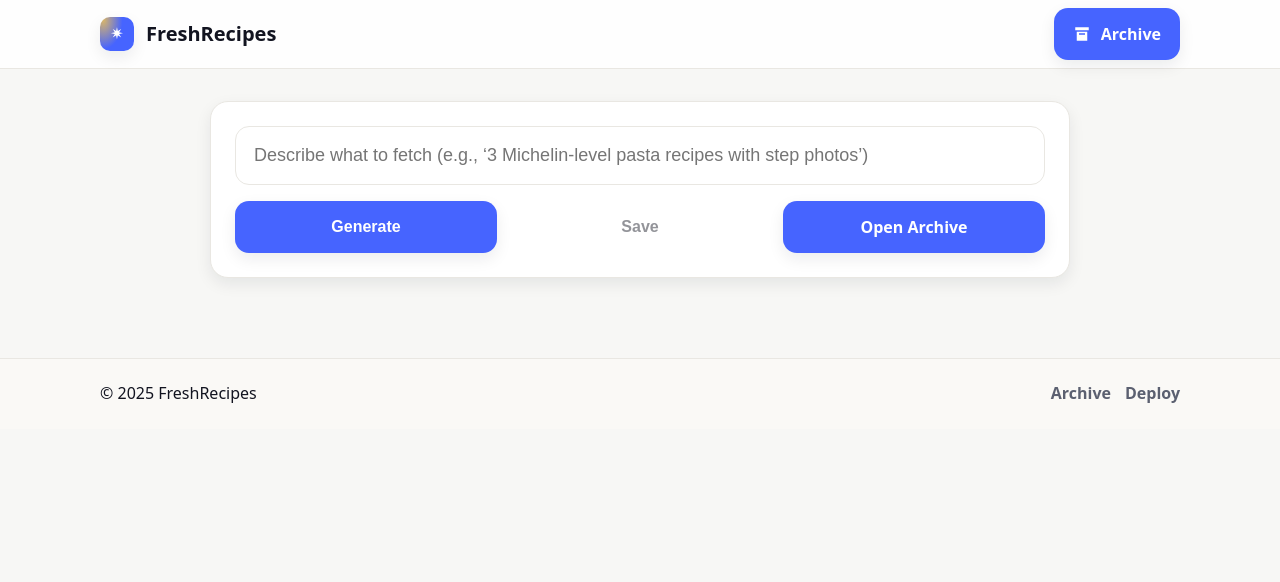
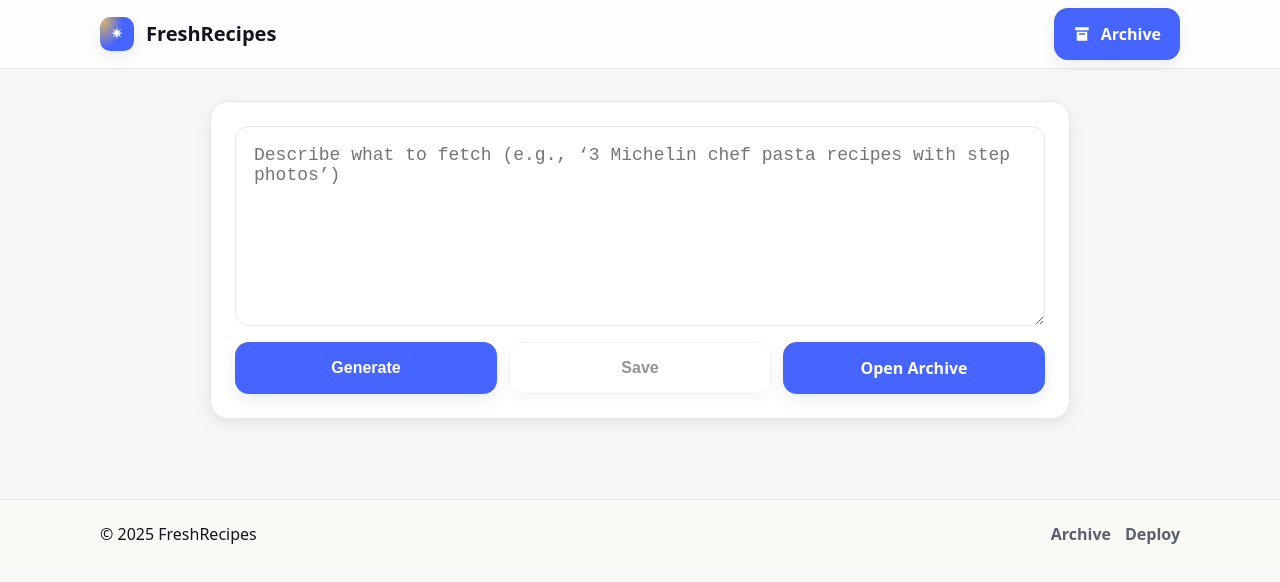
Before and after one commit to Apttyman/freshrecipes, a Next.js app: page / in a window 1280 px wide. Shown: the top 582 px of the page. Built offline with nearby package versions, Linux system fonts and the light colour scheme.

Commit message:
Update page.tsx

```diff
--- a/app/page.tsx
+++ b/app/page.tsx
@@ -26,7 +26,7 @@ export default function HomePage() {
       })
       const json = await resp.json()
       setResult(json)
-      setTimeout(() => ensureImages(), 0)
+      requestAnimationFrame(() => ensureImages())
     } catch {
       setResult({ html: '', data: null, error: 'Request failed. Try again.' })
     } finally {
@@ -45,7 +45,7 @@ export default function HomePage() {
       el.referrerPolicy = 'no-referrer'
       el.crossOrigin = 'anonymous'
       el.addEventListener('error', () => {
-        el.classList.add('img-error') // text remains; we do not strip anything
+        el.style.opacity = '0.0' // don’t hide text/steps; only fade broken image
       })
     })
   }
@@ -65,16 +65,14 @@ export default function HomePage() {
       if (!resp.ok) throw new Error('bad status')
       toast('Saved to Archive')
     } catch {
-      // Fallback: download HTML so the user never loses work
+      // Fallback download to never lose work
       const blob = new Blob([result!.html], { type: 'text/html;charset=utf-8' })
       const url = URL.createObjectURL(blob)
       const a = document.createElement('a')
       a.href = url
       a.download = `recipes-${Date.now()}.html`
-      document.body.appendChild(a)
-      a.click()
+      document.body.appendChild(a); a.click(); a.remove()
       URL.revokeObjectURL(url)
-      a.remove()
       toast('Downloaded HTML')
     }
   }
@@ -83,9 +81,9 @@ export default function HomePage() {
     const div = document.createElement('div')
     div.textContent = msg
     Object.assign(div.style, {
-      position: 'fixed', bottom: '16px', left: '50%', transform: 'translateX(-50%)',
-      padding: '10px 14px', background: '#111420', color: '#fff',
-      borderRadius: '12px', zIndex: '1000'
+      position:'fixed', bottom:'16px', left:'50%', transform:'translateX(-50%)',
+      padding:'10px 14px', background:'#121420', color:'#fff',
+      borderRadius:'12px', zIndex:'1000', fontWeight:'700'
     } as CSSStyleDeclaration)
     document.body.appendChild(div)
     setTimeout(() => div.remove(), 1400)
@@ -96,38 +94,38 @@ export default function HomePage() {
       {/* Query */}
       <section className="card">
         <div className="query-grid">
-          <input
-            className="input"
-            placeholder="Describe what to fetch (e.g., ‘3 Michelin-level pasta recipes with step photos’)"
+          <textarea
+            className="input textarea"
+            placeholder="Describe what to fetch (e.g., ‘3 Michelin chef pasta recipes with step photos’)"
             value={query}
             onChange={(e) => setQuery(e.target.value)}
-            onKeyDown={(e) => { if (e.key === 'Enter') generate() }}
             aria-label="Recipe query"
           />
           <div className="controls">
-            <button className="btn" onClick={generate} disabled={loading}>
+            <button className="btn btn-primary" onClick={generate} disabled={loading}>
               {loading ? 'Generating…' : 'Generate'}
             </button>
-            <button className="btn btn-ghost" onClick={saveAllToArchive} disabled={!result?.html}>
+            <button className="btn btn-outline" onClick={saveAllToArchive} disabled={!result?.html}>
               Save
             </button>
-            <a className="btn btn-ghost" href="/archive">Open Archive</a>
+            <a className="btn btn-outline" href="/archive">Open Archive</a>
           </div>
         </div>
       </section>
 
-      {/* Results */}
+      {/* Error */}
       {result?.error && (
         <section className="card rendered" role="status" aria-live="polite">
           <div className="canvas"><strong>Error:</strong> {result.error}</div>
         </section>
       )}
 
+      {/* Results */}
       {result?.html && (
         <section className="card rendered">
           <div className="toolbar">
-            <button className="btn btn-ghost" onClick={saveAllToArchive}>Save</button>
-            <a className="btn" href="/archive">Open Archive</a>
+            <button className="btn btn-outline" onClick={saveAllToArchive}>Save</button>
+            <a className="btn btn-primary" href="/archive">Open Archive</a>
           </div>
           <div
             className="canvas"
```
